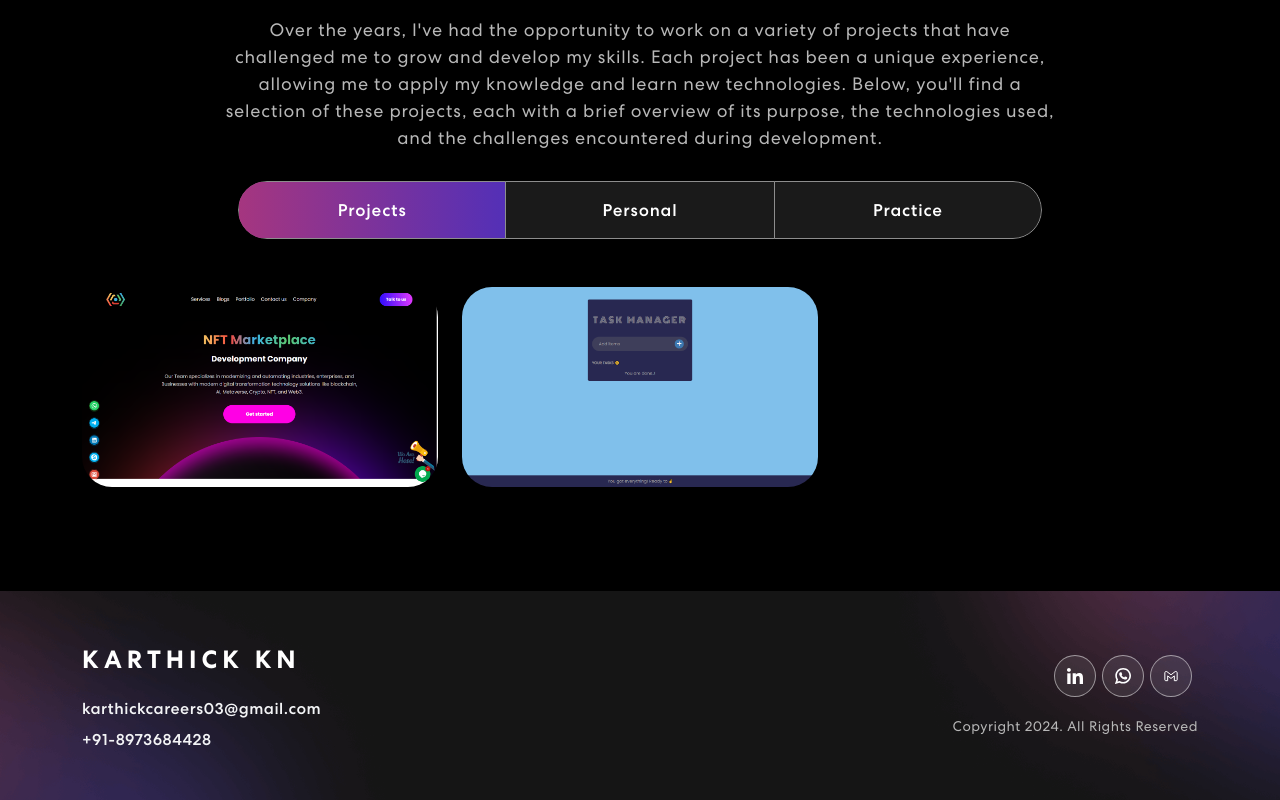
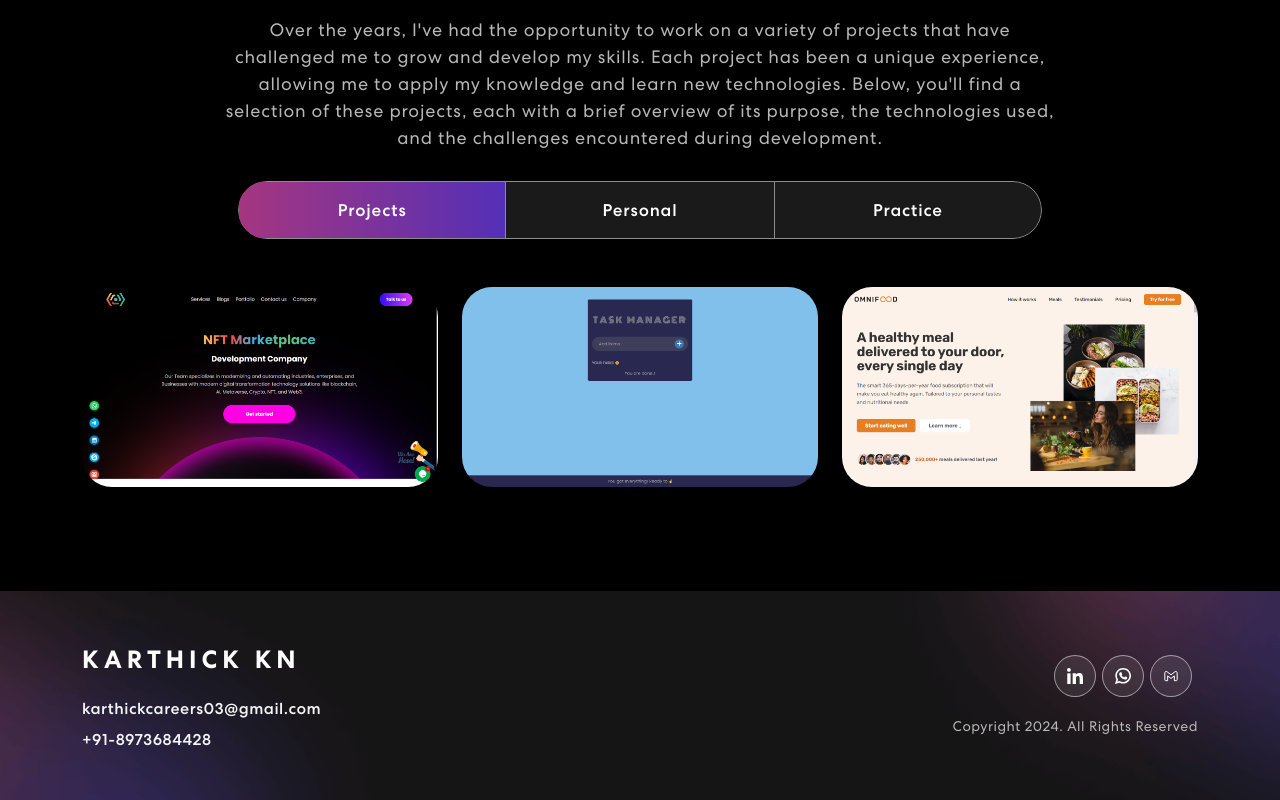
Before and after one commit to Karthick3700/portfolio, a React (Vite) app: page / in a window 1280 px wide. Shown: the part 2045-2845 px from the top of the page. Built offline with nearby package versions, Linux system fonts and the light colour scheme.

Commit message:
foody project added in portfolio

```diff
--- a/src/components/Project.jsx
+++ b/src/components/Project.jsx
@@ -29,6 +29,12 @@ const Project = () => {
       imgUrl: second,
       siteUrl: "https://consoler-todo-list.vercel.app/",
     },
+    {
+      title: "Foody App",
+      description: "Staic Web Page",
+      imgUrl: third,
+      siteUrl: "https://consoler-foody.netlify.app/",
+    }
 
   ];
 
```
Also changed, not shown: src/assets/img/third.png.
